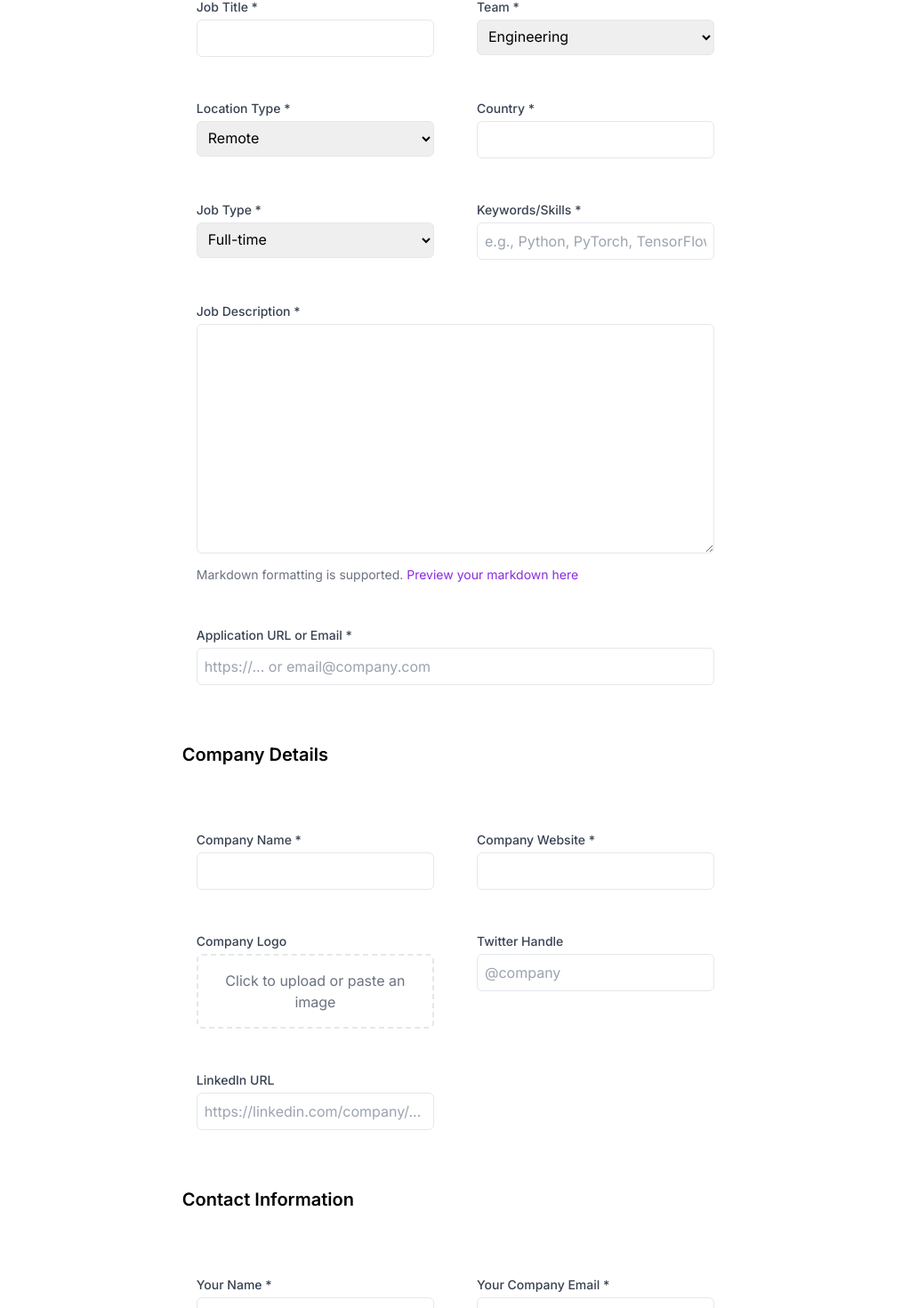
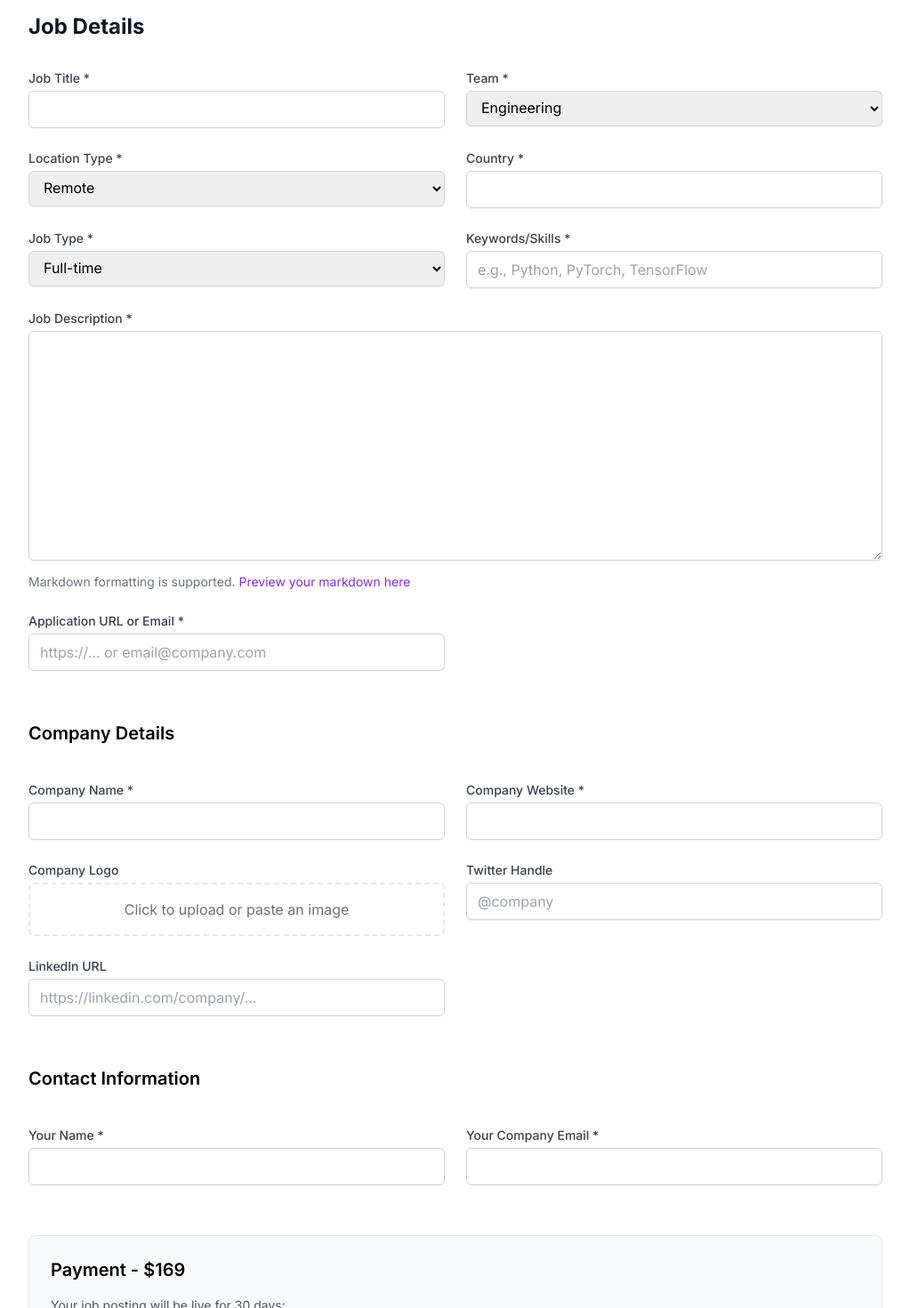
Before and after one commit to priyanshiiit/aimljobs_next, a Next.js app: page /job/new in a window 1280 px wide. Shown: the part 1032-2502 px from the top of the page at 89% size, without its empty margins (128-1151 px from the left). Built offline with nearby package versions, Linux system fonts and the light colour scheme; no server answers.

Commit message:
chore: form UI enhancement

```diff
--- a/package.json
+++ b/package.json
@@ -13,6 +13,7 @@
     "next": "15.1.0",
     "react": "^19.0.0",
     "react-dom": "^19.0.0",
+    "react-hot-toast": "^2.4.1",
     "react-markdown": "^9.0.1"
   },
   "devDependencies": {
--- a/src/app/layout.tsx
+++ b/src/app/layout.tsx
@@ -3,6 +3,7 @@ import { Inter } from "next/font/google";
 import "./globals.css";
 import { Header } from "@/components/Header";
 import { Footer } from "@/components/Footer";
+import { Toaster } from 'react-hot-toast';
 
 const inter = Inter({ subsets: ["latin"] });
 
@@ -29,6 +30,7 @@ export default function RootLayout({
     <html lang="en">
       <body className={`${inter.className} antialiased`}>
         <Header />
+        <Toaster position="top-center" />
         {children}
         <Footer />
       </body>
--- a/src/components/JobPostForm.tsx
+++ b/src/components/JobPostForm.tsx
@@ -1,8 +1,9 @@
 "use client";
 
-import { useState, useRef } from "react";
+import { useState, useRef, FormEvent } from "react";
 import { PayPalButtons, PayPalScriptProvider } from "@paypal/react-paypal-js";
 import Image from "next/image";
+import toast from 'react-hot-toast';
 
 interface FormData {
   JobTitle: string;
@@ -44,6 +45,10 @@ export function JobPostForm() {
   const [image, setImage] = useState<File | null>(null);
   const fileInputRef = useRef<HTMLInputElement>(null);
   const [isPaid, setIsPaid] = useState(false);
+  const [errors, setErrors] = useState<Partial<Record<keyof FormData, string>>>(
+    {}
+  );
+  const [isSubmitting, setIsSubmitting] = useState(false);
 
   const handleInputChange = (
     e: React.ChangeEvent<
@@ -96,11 +101,67 @@ export function JobPostForm() {
     }
   };
 
-  const handleSubmit = async () => {
+  const validateForm = () => {
+    const newErrors: Partial<Record<keyof FormData, string>> = {};
+
+    // Required fields validation
+    const requiredFields: (keyof FormData)[] = [
+      "JobTitle",
+      "Team",
+      "Address",
+      "Location",
+      "JobType",
+      "JobDescription",
+      "Keywords",
+      "ApplicationURLrecommendedOrEmailAddress2",
+      "CompanyName",
+      "CompanyWebsite",
+      "YourName",
+      "YourCompanyEmail",
+    ];
+
+    requiredFields.forEach((field) => {
+      if (!formData[field]?.trim()) {
+        newErrors[field] = "This field is required";
+      }
+    });
+
+    // Email validation
+    if (
+      formData.YourCompanyEmail &&
+      !/^[^\s@]+@[^\s@]+\.[^\s@]+$/.test(formData.YourCompanyEmail)
+    ) {
+      newErrors.YourCompanyEmail = "Please enter a valid email address";
+    }
+
+    // URL validation
+    if (
+      formData.CompanyWebsite &&
+      !/^https?:\/\/.*/.test(formData.CompanyWebsite)
+    ) {
+      newErrors.CompanyWebsite =
+        "Please enter a valid URL starting with http:// or https://";
+    }
+
+    setErrors(newErrors);
+    return Object.keys(newErrors).length === 0;
+  };
+
+  const handleSubmit = async (e: FormEvent) => {
+    e.preventDefault();
+
     if (!isPaid) {
-      alert("Please complete the payment first");
+      toast.error("Please complete the payment first");
       return;
     }
+
+    if (!validateForm()) {
+      const firstError = document.querySelector("[data-error]");
+      firstError?.scrollIntoView({ behavior: "smooth", block: "center" });
+      return;
+    }
+
+    setIsSubmitting(true);
 
     try {
       const imageUrl = image
@@ -125,15 +186,19 @@ export function JobPostForm() {
 
       if (response.ok) {
         localStorage.removeItem("lastPaypalOrderId");
-        alert("Job posted successfully!");
+        toast.success("Job posted successfully! It will be live in a few minutes.");
+        setTimeout(() => {
           window.location.href = "/";
+        }, 3000);
       } else {
         const errorData = await response.json();
         throw new Error(errorData.error || "Failed to post job");
       }
     } catch (error) {
       console.error("Error:", error);
-      alert("Failed to post job. Please try again.");
+      toast.error("Failed to post job. Please try again.");
+    } finally {
+      setIsSubmitting(false);
     }
   };
 
@@ -153,12 +218,22 @@ export function JobPostForm() {
   };
 
   return (
-    <div className="grid grid-cols-1 md:grid-cols-2 gap-4 max-w-[60%] mx-auto mb-20">
+    <form
+      id="form"
+      onSubmit={handleSubmit}
+      className="max-w-7xl mx-auto px-4 sm:px-6 lg:px-8 py-8"
+    >
+      <div className="grid grid-cols-1 md:grid-cols-2 gap-6">
+        {/* Job Details Section */}
+        <div className="col-span-full">
+          <h2 className="text-2xl font-bold text-gray-900 mb-2">Job Details</h2>
+        </div>
+
         {/* Job Title */}
-      <div className="p-4">
+        <div className="col-span-full md:col-span-1">
           <label
             htmlFor="JobTitle"
-          className="block text-sm font-medium text-gray-700"
+            className="block text-sm font-medium text-gray-700 mb-1"
           >
             Job Title *
           </label>
@@ -168,16 +243,21 @@ export function JobPostForm() {
             name="JobTitle"
             value={formData.JobTitle}
             onChange={handleInputChange}
-          className="mt-1 p-2 w-full border rounded-md"
-          required
+            className={`w-full px-3 py-2 border rounded-md shadow-sm focus:ring-purple focus:border-purple ${
+              errors.JobTitle ? "border-red-500" : "border-gray-300"
+            }`}
+            data-error={errors.JobTitle ? "true" : undefined}
           />
+          {errors.JobTitle && (
+            <p className="mt-1 text-sm text-red-500">{errors.JobTitle}</p>
+          )}
         </div>
 
         {/* Team */}
-      <div className="p-4">
+        <div className="col-span-full md:col-span-1">
           <label
             htmlFor="Team"
-          className="block text-sm font-medium text-gray-700"
+            className="block text-sm font-medium text-gray-700 mb-1"
           >
             Team *
           </label>
@@ -186,8 +266,10 @@ export function JobPostForm() {
             name="Team"
             value={formData.Team}
             onChange={handleInputChange}
-          className="mt-1 p-2 w-full border rounded-md"
-          required
+            className={`w-full px-3 py-2 border rounded-md shadow-sm focus:ring-purple focus:border-purple ${
+              errors.Team ? "border-red-500" : "border-gray-300"
+            }`}
+            data-error={errors.Team ? "true" : undefined}
           >
             <option value="Engineering">Engineering</option>
             <option value="Data Science">Data Science</option>
@@ -198,13 +280,16 @@ export function JobPostForm() {
             <option value="Sales">Sales</option>
             <option value="Other">Other</option>
           </select>
+          {errors.Team && (
+            <p className="mt-1 text-sm text-red-500">{errors.Team}</p>
+          )}
         </div>
 
         {/* Location */}
-      <div className="p-4">
+        <div className="col-span-full md:col-span-1">
           <label
             htmlFor="Location"
-          className="block text-sm font-medium text-gray-700"
+            className="block text-sm font-medium text-gray-700 mb-1"
           >
             Location Type *
           </label>
@@ -213,20 +298,25 @@ export function JobPostForm() {
             name="Location"
             value={formData.Location}
             onChange={handleInputChange}
-          className="mt-1 p-2 w-full border rounded-md"
-          required
+            className={`w-full px-3 py-2 border rounded-md shadow-sm focus:ring-purple focus:border-purple ${
+              errors.Location ? "border-red-500" : "border-gray-300"
+            }`}
+            data-error={errors.Location ? "true" : undefined}
           >
             <option value="Remote">Remote</option>
             <option value="Hybrid">Hybrid</option>
             <option value="On-site">On-site</option>
           </select>
+          {errors.Location && (
+            <p className="mt-1 text-sm text-red-500">{errors.Location}</p>
+          )}
         </div>
 
         {/* Country */}
-      <div className="p-4">
+        <div className="col-span-full md:col-span-1">
           <label
             htmlFor="Country"
-          className="block text-sm font-medium text-gray-700"
+            className="block text-sm font-medium text-gray-700 mb-1"
           >
             Country *
           </label>
@@ -236,16 +326,21 @@ export function JobPostForm() {
             name="Address"
             value={formData.Address}
             onChange={handleInputChange}
-          className="mt-1 p-2 w-full border rounded-md"
-          required
+            className={`w-full px-3 py-2 border rounded-md shadow-sm focus:ring-purple focus:border-purple ${
+              errors.Address ? "border-red-500" : "border-gray-300"
+            }`}
+            data-error={errors.Address ? "true" : undefined}
           />
+          {errors.Address && (
+            <p className="mt-1 text-sm text-red-500">{errors.Address}</p>
+          )}
         </div>
 
         {/* Job Type */}
-      <div className="p-4">
+        <div className="col-span-full md:col-span-1">
           <label
             htmlFor="JobType"
-          className="block text-sm font-medium text-gray-700"
+            className="block text-sm font-medium text-gray-700 mb-1"
           >
             Job Type *
           </label>
@@ -254,21 +349,26 @@ export function JobPostForm() {
             name="JobType"
             value={formData.JobType}
             onChange={handleInputChange}
-          className="mt-1 p-2 w-full border rounded-md"
-          required
+            className={`w-full px-3 py-2 border rounded-md shadow-sm focus:ring-purple focus:border-purple ${
+              errors.JobType ? "border-red-500" : "border-gray-300"
+            }`}
+            data-error={errors.JobType ? "true" : undefined}
           >
             <option value="Fulltime">Full-time</option>
             <option value="Contract">Contract</option>
             <option value="Parttime">Part-time</option>
             <option value="Internship">Internship</option>
           </select>
+          {errors.JobType && (
+            <p className="mt-1 text-sm text-red-500">{errors.JobType}</p>
+          )}
         </div>
 
         {/* Keywords/Skills */}
-      <div className="p-4">
+        <div className="col-span-full md:col-span-1">
           <label
             htmlFor="Keywords"
-          className="block text-sm font-medium text-gray-700"
+            className="block text-sm font-medium text-gray-700 mb-1"
           >
             Keywords/Skills *
           </label>
@@ -278,17 +378,22 @@ export function JobPostForm() {
             name="Keywords"
             value={formData.Keywords}
             onChange={handleInputChange}
-          className="mt-1 p-2 w-full border rounded-md"
+            className={`w-full px-3 py-2 border rounded-md shadow-sm focus:ring-purple focus:border-purple ${
+              errors.Keywords ? "border-red-500" : "border-gray-300"
+            }`}
+            data-error={errors.Keywords ? "true" : undefined}
             placeholder="e.g., Python, PyTorch, TensorFlow"
-          required
           />
+          {errors.Keywords && (
+            <p className="mt-1 text-sm text-red-500">{errors.Keywords}</p>
+          )}
         </div>
 
-      {/* Job Description */}
-      <div className="col-span-2 p-4">
+        {/* Job Description - Full Width */}
+        <div className="col-span-full">
           <label
             htmlFor="JobDescription"
-          className="block text-sm font-medium text-gray-700"
+            className="block text-sm font-medium text-gray-700 mb-1"
           >
             Job Description *
           </label>
@@ -297,10 +402,15 @@ export function JobPostForm() {
             name="JobDescription"
             value={formData.JobDescription}
             onChange={handleInputChange}
-          className="mt-1 p-2 w-full border rounded-md"
             rows={10}
-          required
+            className={`w-full px-3 py-2 border rounded-md shadow-sm focus:ring-purple focus:border-purple ${
+              errors.JobDescription ? "border-red-500" : "border-gray-300"
+            }`}
+            data-error={errors.JobDescription ? "true" : undefined}
           />
+          {errors.JobDescription && (
+            <p className="mt-1 text-sm text-red-500">{errors.JobDescription}</p>
+          )}
           <p className="mt-2 text-sm text-gray-500">
             Markdown formatting is supported.{" "}
             <a
@@ -315,10 +425,10 @@ export function JobPostForm() {
         </div>
 
         {/* Application URL */}
-      <div className="col-span-2 p-4">
+        <div className="col-span-full md:col-span-1">
           <label
             htmlFor="ApplicationURLrecommendedOrEmailAddress2"
-          className="block text-sm font-medium text-gray-700"
+            className="block text-sm font-medium text-gray-700 mb-1"
           >
             Application URL or Email *
           </label>
@@ -328,22 +438,35 @@ export function JobPostForm() {
             name="ApplicationURLrecommendedOrEmailAddress2"
             value={formData.ApplicationURLrecommendedOrEmailAddress2}
             onChange={handleInputChange}
-          className="mt-1 p-2 w-full border rounded-md"
+            className={`w-full px-3 py-2 border rounded-md shadow-sm focus:ring-purple focus:border-purple ${
+              errors.ApplicationURLrecommendedOrEmailAddress2
+                ? "border-red-500"
+                : "border-gray-300"
+            }`}
+            data-error={
+              errors.ApplicationURLrecommendedOrEmailAddress2
+                ? "true"
+                : undefined
+            }
             placeholder="https://... or email@company.com"
-          required
           />
+          {errors.ApplicationURLrecommendedOrEmailAddress2 && (
+            <p className="mt-1 text-sm text-red-500">
+              {errors.ApplicationURLrecommendedOrEmailAddress2}
+            </p>
+          )}
         </div>
 
         {/* Company Section */}
-      <div className="col-span-2 mt-8 mb-6">
-        <h2 className="text-xl font-semibold mb-4">Company Details</h2>
+        <div className="col-span-full mt-8 mb-2">
+          <h2 className="text-xl font-semibold mb-2">Company Details</h2>
         </div>
 
         {/* Company Name */}
-      <div className="p-4">
+        <div className="col-span-full md:col-span-1">
           <label
             htmlFor="CompanyName"
-          className="block text-sm font-medium text-gray-700"
+            className="block text-sm font-medium text-gray-700 mb-1"
           >
             Company Name *
           </label>
@@ -353,16 +476,21 @@ export function JobPostForm() {
             name="CompanyName"
             value={formData.CompanyName}
             onChange={handleInputChange}
-          className="mt-1 p-2 w-full border rounded-md"
-          required
+            className={`w-full px-3 py-2 border rounded-md shadow-sm focus:ring-purple focus:border-purple ${
+              errors.CompanyName ? "border-red-500" : "border-gray-300"
+            }`}
+            data-error={errors.CompanyName ? "true" : undefined}
           />
+          {errors.CompanyName && (
+            <p className="mt-1 text-sm text-red-500">{errors.CompanyName}</p>
+          )}
         </div>
 
         {/* Company Website */}
-      <div className="p-4">
+        <div className="col-span-full md:col-span-1">
           <label
             htmlFor="CompanyWebsite"
-          className="block text-sm font-medium text-gray-700"
+            className="block text-sm font-medium text-gray-700 mb-1"
           >
             Company Website *
           </label>
@@ -372,14 +500,19 @@ export function JobPostForm() {
             name="CompanyWebsite"
             value={formData.CompanyWebsite}
             onChange={handleInputChange}
-          className="mt-1 p-2 w-full border rounded-md"
-          required
+            className={`w-full px-3 py-2 border rounded-md shadow-sm focus:ring-purple focus:border-purple ${
+              errors.CompanyWebsite ? "border-red-500" : "border-gray-300"
+            }`}
+            data-error={errors.CompanyWebsite ? "true" : undefined}
           />
+          {errors.CompanyWebsite && (
+            <p className="mt-1 text-sm text-red-500">{errors.CompanyWebsite}</p>
+          )}
         </div>
 
         {/* Company Logo */}
-      <div className="p-4">
-        <label className="block text-sm font-medium text-gray-700">
+        <div className="col-span-full md:col-span-1">
+          <label className="block text-sm font-medium text-gray-700 mb-1">
             Company Logo
           </label>
           <div
@@ -409,10 +542,10 @@ export function JobPostForm() {
         </div>
 
         {/* Social Media */}
-      <div className="p-4">
+        <div className="col-span-full md:col-span-1">
           <label
             htmlFor="Twitter"
-          className="block text-sm font-medium text-gray-700"
+            className="block text-sm font-medium text-gray-700 mb-1"
           >
             Twitter Handle
           </label>
@@ -422,16 +555,22 @@ export function JobPostForm() {
             name="Twitter"
             value={formData.Twitter}
             onChange={handleInputChange}
-          className="mt-1 p-2 w-full border rounded-md"
+            className={`w-full px-3 py-2 border rounded-md shadow-sm focus:ring-purple focus:border-purple ${
+              errors.Twitter ? "border-red-500" : "border-gray-300"
+            }`}
+            data-error={errors.Twitter ? "true" : undefined}
             placeholder="@company"
           />
+          {errors.Twitter && (
+            <p className="mt-1 text-sm text-red-500">{errors.Twitter}</p>
+          )}
         </div>
 
         {/* LinkedIn */}
-      <div className="p-4">
+        <div className="col-span-full md:col-span-1">
           <label
             htmlFor="Linkedin"
-          className="block text-sm font-medium text-gray-700"
+            className="block text-sm font-medium text-gray-700 mb-1"
           >
             LinkedIn URL
           </label>
@@ -441,21 +580,27 @@ export function JobPostForm() {
             name="Linkedin"
             value={formData.Linkedin}
             onChange={handleInputChange}
-          className="mt-1 p-2 w-full border rounded-md"
+            className={`w-full px-3 py-2 border rounded-md shadow-sm focus:ring-purple focus:border-purple ${
+              errors.Linkedin ? "border-red-500" : "border-gray-300"
+            }`}
+            data-error={errors.Linkedin ? "true" : undefined}
             placeholder="https://linkedin.com/company/..."
           />
+          {errors.Linkedin && (
+            <p className="mt-1 text-sm text-red-500">{errors.Linkedin}</p>
+          )}
         </div>
 
         {/* Contact Section */}
-      <div className="col-span-2 mt-8 mb-6">
-        <h2 className="text-xl font-semibold mb-4">Contact Information</h2>
+        <div className="col-span-full mt-8 mb-2">
+          <h2 className="text-xl font-semibold mb-2">Contact Information</h2>
         </div>
 
         {/* Your Name */}
-      <div className="p-4">
+        <div className="col-span-full md:col-span-1">
           <label
             htmlFor="YourName"
-          className="block text-sm font-medium text-gray-700"
+            className="block text-sm font-medium text-gray-700 mb-1"
           >
             Your Name *
           </label>
@@ -465,16 +610,21 @@ export function JobPostForm() {
             name="YourName"
             value={formData.YourName}
             onChange={handleInputChange}
-          className="mt-1 p-2 w-full border rounded-md"
-          required
+            className={`w-full px-3 py-2 border rounded-md shadow-sm focus:ring-purple focus:border-purple ${
+              errors.YourName ? "border-red-500" : "border-gray-300"
+            }`}
+            data-error={errors.YourName ? "true" : undefined}
           />
+          {errors.YourName && (
+            <p className="mt-1 text-sm text-red-500">{errors.YourName}</p>
+          )}
         </div>
 
         {/* Your Email */}
-      <div className="p-4">
+        <div className="col-span-full md:col-span-1">
           <label
             htmlFor="YourCompanyEmail"
-          className="block text-sm font-medium text-gray-700"
+            className="block text-sm font-medium text-gray-700 mb-1"
           >
             Your Company Email *
           </label>
@@ -484,24 +634,25 @@ export function JobPostForm() {
             name="YourCompanyEmail"
             value={formData.YourCompanyEmail}
             onChange={handleInputChange}
-          className="mt-1 p-2 w-full border rounded-md"
-          required
+            className={`w-full px-3 py-2 border rounded-md shadow-sm focus:ring-purple focus:border-purple ${
+              errors.YourCompanyEmail ? "border-red-500" : "border-gray-300"
+            }`}
+            data-error={errors.YourCompanyEmail ? "true" : undefined}
           />
+          {errors.YourCompanyEmail && (
+            <p className="mt-1 text-sm text-red-500">
+              {errors.YourCompanyEmail}
+            </p>
+          )}
         </div>
 
         {/* Payment Section */}
-      <div className="col-span-2 p-4 mt-8">
+        <div className="col-span-full mt-8">
+          <div className="bg-gray-50 p-6 rounded-lg border border-gray-200">
             <h2 className="text-xl font-semibold mb-4">Payment - $169</h2>
-        <div className="bg-gray-50 p-4 rounded-md mb-4">
             <p className="text-sm text-gray-600">
-            Your job posting will be live for 30 days and includes:
+              Your job posting will be live for 30 days:
             </p>
-          <ul className="list-disc list-inside text-sm text-gray-600 mt-2">
-            <li>Featured placement on the homepage</li>
-            <li>Included in our weekly newsletter</li>
-            <li>Shared on our social media channels</li>
-            <li>Access to our AI/ML talent pool</li>
-          </ul>
 
             {!isPaid && (
               <div className="mt-6">
@@ -543,19 +694,48 @@ export function JobPostForm() {
         </div>
 
         {/* Submit Button */}
-      <div className="col-span-2 p-4">
+        <div className="col-span-full mt-8 flex justify-center">
           <button
-          className={`w-full py-2 px-4 rounded-md ${
+            type="submit"
+            className={`w-full sm:w-auto px-6 py-3 rounded-md text-base font-medium flex items-center justify-center space-x-2 ${
               isPaid
-              ? "bg-purple text-white hover:bg-purple-dark"
+                ? "bg-purple text-white hover:bg-purple-dark transition-colors"
                 : "bg-gray-300 text-gray-500 cursor-not-allowed"
             }`}
-          onClick={handleSubmit}
-          disabled={!isPaid}
+            disabled={!isPaid || isSubmitting}
           >
-          {isPaid ? "Submit Job Posting" : "Complete Payment to Submit"}
+            {isSubmitting ? (
+              <>
+                <svg
+                  className="animate-spin -ml-1 mr-3 h-5 w-5 text-white"
+                  xmlns="http://www.w3.org/2000/svg"
+                  fill="none"
+                  viewBox="0 0 24 24"
+                >
+                  <circle
+                    className="opacity-25"
+                    cx="12"
+                    cy="12"
+                    r="10"
+                    stroke="currentColor"
+                    strokeWidth="4"
+                  ></circle>
+                  <path
+                    className="opacity-75"
+                    fill="currentColor"
+                    d="M4 12a8 8 0 018-8V0C5.373 0 0 5.373 0 12h4zm2 5.291A7.962 7.962 0 014 12H0c0 3.042 1.135 5.824 3 7.938l3-2.647z"
+                  ></path>
+                </svg>
+                <span>Submitting...</span>
+              </>
+            ) : isPaid ? (
+              "Submit Job Posting"
+            ) : (
+              "Complete Payment to Submit"
+            )}
           </button>
         </div>
       </div>
+    </form>
   );
 }
```
Also changed, not shown: src/components/JobCard.tsx (+29 -22 lines), 1 other file (tests, documents, lock files or other folders). Lines whose indentation alone changed are shown as unchanged.
